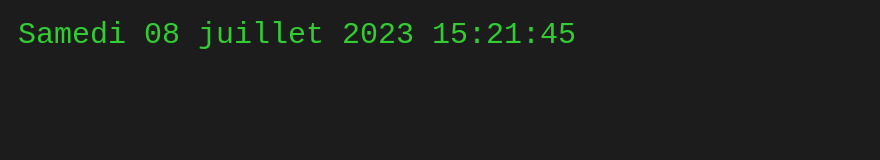
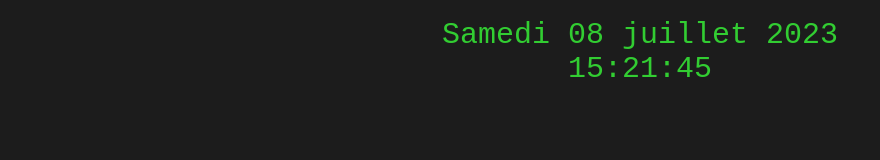
Before and after one commit to PokerOffice/pokeroffice.github.io, a plain HTML site: page clock.html in a window 1280 px wide. Shown: the whole page, without its empty margins (0-880 px from the left). Drawn offline with nearby package versions, Linux system fonts and the light colour scheme.

Commit message:
Format clock

```diff
--- a/clock.html
+++ b/clock.html
@@ -9,7 +9,7 @@
 
 <body>
   <div id="output"
-       style="display: inline-block;
+       style="
         font-family: monospace;
         font-size: 30px;
         text-align: center;
@@ -17,18 +17,22 @@
         border-radius: 10px;
         padding: 10px;
         ">
+        <span id="out-date"></span><br>
+        <span id="out-hour"></span>
   </div>
 
   <script src='https://cdnjs.cloudflare.com/ajax/libs/moment.js/2.18.1/moment-with-locales.min.js'></script>
   <script>
     moment.locale("fr");
-    var output = document.getElementById("output");
+    var outDate = document.getElementById("out-date");
+    var outHour = document.getElementById("out-hour");
     var c;
     setInterval(
         c = function() {
-            text = moment().format('dddd DD MMMM YYYY HH:mm:ss');
+            text = moment().format('dddd DD MMMM YYYY');
             text = text.charAt(0).toUpperCase() + text.slice(1);
-            output.innerText = text;
+            outDate.innerText = text;
+            outHour.innerText = moment().format('HH:mm:ss');;
         }, 1000);
     c();
   </script>
```
